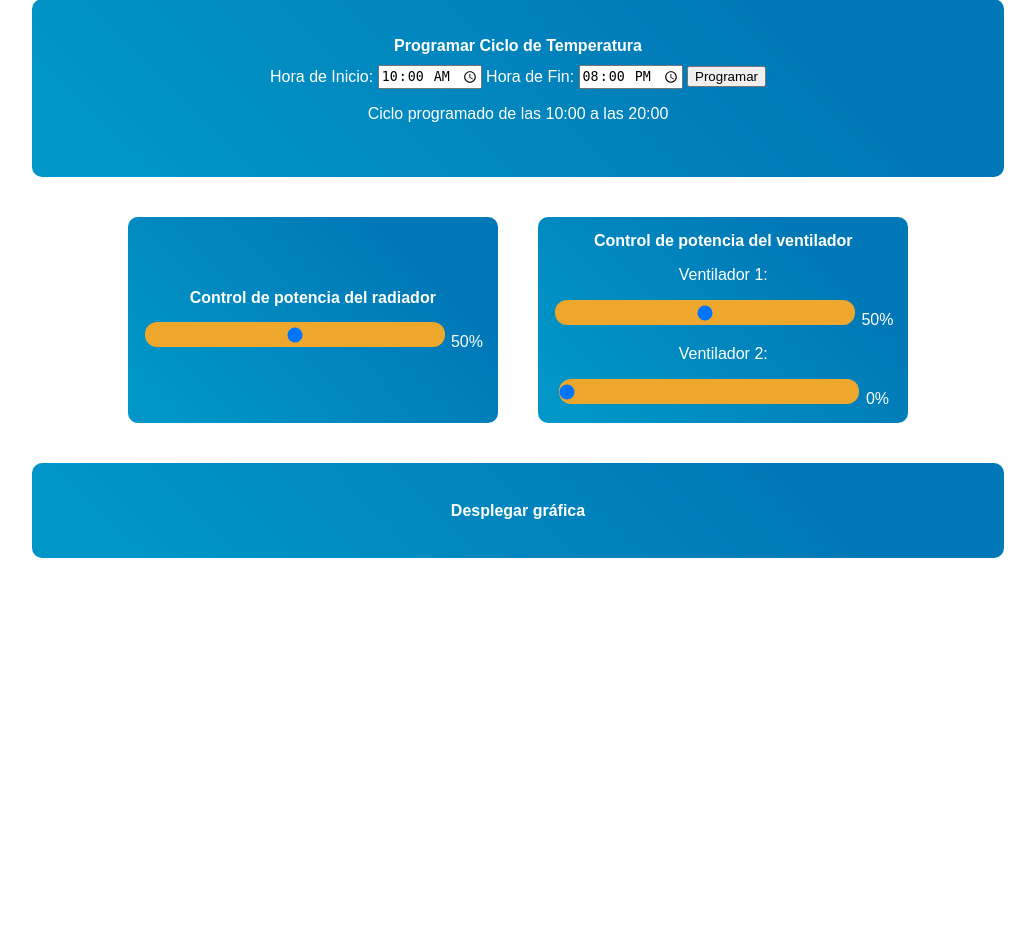
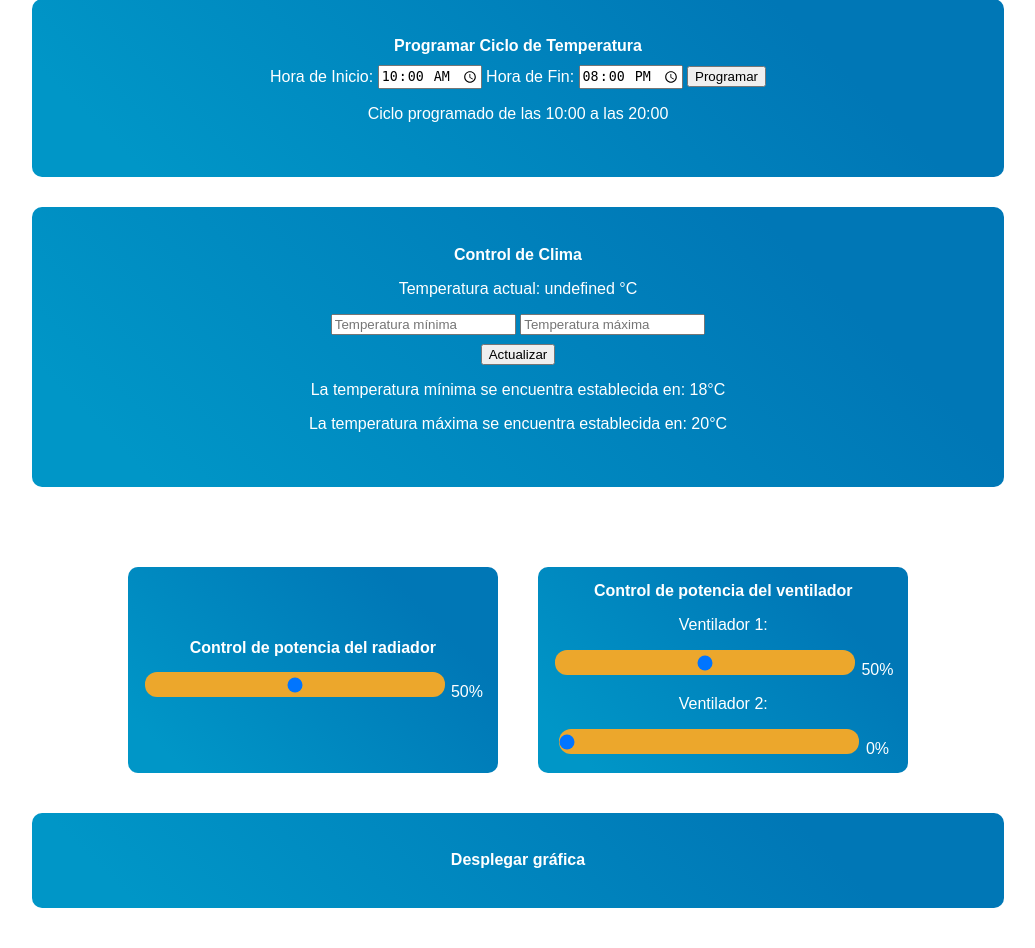
Before and after one commit to Torlia/final-project-FSEm, a Flask app: page / in a window 1280 px wide. Shown: the part 542-1490 px from the top of the page, without its empty margins (122-1157 px from the left). Before the commit the page ends 1100 px from the top, so only its background shows below. Run offline with Flask 3, Linux system fonts and the light colour scheme.

Commit message:
Adición de control de clima + condicionales temperatura. En proceso de comunicar ciclos de irigaciòn y temperatura

```diff
--- a/app.py
+++ b/app.py
@@ -1,4 +1,7 @@
 from flask import Flask, send_from_directory, render_template, request, jsonify
+import threading
+import time
+from datetime import datetime, timedelta
 #import smbus
 #import struct
 
@@ -10,8 +13,16 @@
 dispositivos = {
     'radiador': 0x01,
     'ventilador1': 0x02,
-    'ventilador2': 0x03
+    'ventilador2': 0x03,
+    'bomba': 0x04
 }
+temperatura = 0.0
+temp_min = 18.0
+temp_max = 20.0
+ciclo_riego = None
+ciclo_temperatura = None
+ciclo_thread = None
+hora_fin = "00:00"
 
 @app.route("/")
 def dashboard():
@@ -27,7 +38,8 @@
     estado = data.get('estado')
     try:
         #estado_value = 1 if estado == 'on' else 0
-        #msg = smbus2.i2c_msg.write(SLAVE_ADDR, [estado_value])
+        #data_sent = [dispositivos['bomba'], estado_value]
+        #msg = smbus2.i2c_msg.write(SLAVE_ADDR, [data_sent])
         #i2c.i2c_rdwr(msg)
         print(f"Enviando a Pico: Irrigación {estado}")
     except Exception as e:
@@ -38,24 +50,62 @@
 
 @app.route("/programar-ciclo", methods=["POST"])
 def programar_ciclo():
+    global ciclo_thread, hora_fin
     data = request.get_json()
     tipo = data.get('tipo')
     hora_inicio = data.get('horaInicio')
-    duracion = data.get('duracion')
+    duracion = int(data.get('duracion'))
     frecuencia = data.get('frecuencia')
     try:
-        #horas, minutos = map(int, hora_inicio.split(':'))
-        #if horas > 255 or minutos > 255 or duracion > 255 or frecuencia > 255:
-        #    raise ValueError("Los valores de hora o duración o frecuencia son demasiado altos.")
-        #data_sent = [horas, minutos, duracion, frecuencia]
-        #msg = smbus2.i2c_msg.write(SLAVE_ADDR, data_sent)
-        #i2c.i2c_rdwr(msg)
-        print(f"Enviando a Pico: Hora {hora_inicio}, Duración {duracion} minutos, Frecuencia {frecuencia} días")
+        horas, minutos = map(int, hora_inicio.split(":"))
+        minutos += duracion
+        if minutos >= 60:
+            horas += minutos // 60
+            minutos = minutos % 60
+        hora_fin = f"{horas % 24:02d}:{minutos:02d}"
+        if ciclo_thread and ciclo_thread.is_alive():
+            ciclo_thread.join()
+        ciclo_thread = threading.Thread(
+            target=supervisar_ciclo,
+            args=(tipo, hora_inicio, hora_fin, dispositivos['bomba'], frecuencia)
+        )
+        ciclo_thread.start()
     except Exception as e:
-        print(f"Error enviando datos a Pico: {e}")
-        return jsonify({"error": "Error al enviar datos a la Raspberry Pi."}), 500
+        print(f"Error programando ciclo: {e}")
+        return jsonify({"error": "Error al programar ciclo."}), 500
 
     return jsonify({"message": f"Ciclo de {tipo} programado para comenzar a las {hora_inicio} por {duracion} minutos cada {frecuencia} días"})
+
+@app.route("/supervisar-ciclo", methods=["POST"])
+def supervisar_ciclo(tipo, hora_inicio, hora_fin, dispositivo, frecuencia):
+    data = request.get_json()
+    hora_inicio = data.get('horaInicio')
+
+    while True:
+        fecha_actual = datetime.now()
+        hora_actual = fecha_actual.strftime("%H:%M")
+        dia_actual = fecha_actual.strftime("%d")
+
+        if hora_actual == hora_inicio:
+            # data_sent = [dispositivos['bomba'], 1]
+            # smbus2.i2c_msg.write(SLAVE_ADDR, data_sent)
+            # i2c.i2c_rdwr(msg)
+            print(f"{tipo} iniciado a las {hora_actual}")
+
+        last_irrigation = datetime.min.replace(year=datetime.now().year, month=datetime.now().month, day=datetime.now().day)
+        days_since_last_irrigation = (fecha_actual - last_irrigation).days
+        if days_since_last_irrigation >= frecuencia:
+            print(f"Riego ejecutado")
+            # data_sent = [dispositivos['bomba'], 1]
+            # smbus2.i2c_msg.write(SLAVE_ADDR, data_sent)
+            # i2c.i2c_rdwr(msg)
+            last_irrigation = fecha_actual
+
+        if hora_actual == hora_fin:
+            # data_sent = [dispositivos['bomba'], 0]
+            # smbus2.i2c_msg.write(SLAVE_ADDR, data_sent)
+            # i2c.i2c_rdwr(msg)
+            print(f"{tipo} terminado a las {hora_actual}")
 
 @app.route("/programar-ciclo-temperatura", methods=["POST"])
 def programar_ciclo_temperatura():
@@ -73,6 +123,57 @@
     except Exception as e:
         print(f"Error enviando datos a Pico: {e}")
         return jsonify({"error": "Error al enviar datos a la Raspberry Pi."}), 500
+
+@app.route("/obtener-temperatura", methods=["GET"])
+def obtener_temperatura():
+    global temperatura
+    try:
+        with open('/home/user/Documents/sensor.txt', 'r') as file:
+            content = file.read().replace('\n', ' ')
+            temperatura = float(content)
+
+        return jsonify({"temperatura": temperatura}), 200
+    except Exception as e:
+        print(f"Error al obtener la temperatura: {e}")
+        return jsonify({"error": "No se pudo obtener la temperatura"}), 500
+
+@app.route('/actualizar-limites', methods=['POST'])
+def actualizar_limites():
+    global temp_min, temp_max
+    data = request.get_json()
+    temp_min = float(data.get('minTemp'))
+    temp_max = float(data.get('maxTemp'))
+
+    if not temp_min or not temp_max or temp_min >= temp_max:
+        return jsonify({"message": "Error: los límites de temperatura no son válidos."}), 400
+
+    #data_sent = [temp_min, temp_max]
+    #msg = smbus2.i2c_msg.write(SLAVE_ADDR, data_sent)
+    #i2c.i2c_rdwr(msg)
+    print(f"Temperatura mínima: {temp_min}°C, Temperatura máxima: {temp_max}°C")
+    return jsonify({"message": "Límites de temperatura actualizados correctamente."})
+
+@app.route('/verificar-temperatura', methods=['GET'])
+def verificar_temperatura():
+    global temperatura, temp_min, temp_max
+    if temperatura is None:
+        return jsonify({"mensaje": "Error: No se pudo obtener la temperatura actual."})
+
+    if temperatura < temp_min:
+        # smbus2.i2c_msg.write(SLAVE_ADDR, [dispositivos['ventilador2'], 0])
+        # smbus2.i2c_msg.write(SLAVE_ADDR, [dispositivos['radiador'], 1])
+        print("Temperatura actual:", temperatura,"°C. Radiador encendido.")
+        return jsonify({"mensaje": f"Temperatura actual: {temperatura}°C. Radiador encendido."})
+    elif temperatura > temp_max:
+        # smbus2.i2c_msg.write(SLAVE_ADDR, [dispositivos['radiador'], 0])
+        # smbus2.i2c_msg.write(SLAVE_ADDR, [dispositivos['ventilador2'], 1])
+        print("Temperatura actual:", temperatura,"°C. Ventilador 2 encendido.")
+        return jsonify({"mensaje": f"Temperatura actual: {temperatura}°C. Ventilador 2 encendido."})
+    else:
+        print("Temperatura actual:", temperatura, "°C. Dispositivos apagados.")
+        # smbus2.i2c_msg.write(SLAVE_ADDR, [dispositivos['radiador'], 0])
+        # smbus2.i2c_msg.write(SLAVE_ADDR, [dispositivos['ventilador2'], 0])
+        return jsonify({"mensaje": f"Temperatura actual: {temperatura}°C. Todo en orden, dispositivos apagados."})
 
 @app.route("/actualizar-potencia", methods=["POST"])
 def actualizar_potencia():
--- a/static/js/script.js
+++ b/static/js/script.js
@@ -50,6 +50,18 @@
     });
 }
 
+function verificarCicloPeriodicamente() {
+    setInterval(() => {
+        fetch('/supervisar-ciclo')
+            .then(response => response.json())
+            .then(data => {
+                console.log(data.mensaje);
+            })
+            .catch(error => console.error('Error al supervisar el ciclo en ejecución:', error));
+    }, 1000);
+}
+verificarCicloPeriodicamente();
+
 function programarCicloTemperatura(tipo) {
     const horaInicio = document.getElementById('hora-inicio-temperatura').value;
     const horaFin = document.getElementById('hora-fin-temperatura').value;
@@ -77,6 +89,67 @@
         console.error('Error:', error);
     });
 }
+
+function updateTempLimits() {
+    const minTemp = document.getElementById('min-temp').value || 14;
+    const maxTemp = document.getElementById('max-temp').value || 22;
+
+    document.getElementById('display-min-temp').innerText = minTemp;
+    document.getElementById('display-max-temp').innerText = maxTemp;
+}
+
+function updateTemperature() {
+    const minTemp = document.getElementById('min-temp').value || 14;
+    const maxTemp = document.getElementById('max-temp').value || 22;
+
+    if (parseInt(minTemp) >= parseInt(maxTemp)) {
+        alert("La temperatura mínima no puede ser mayor o igual a la máxima.");
+        return;
+    }
+
+    fetch('/actualizar-limites', {
+        method: 'POST',
+        headers: { 'Content-Type': 'application/json' },
+        body: JSON.stringify({ minTemp, maxTemp })
+    })
+    .then(response => response.json())
+    .then(data => {
+        alert(data.message);
+    })
+    .catch(error => {
+        console.error('Error:', error);
+        alert("Hubo un problema al actualizar los límites.");
+    });
+}
+
+function obtenerTemperaturaActual() {
+    fetch('/obtener-temperatura', {
+        method: 'GET',
+    })
+    .then(response => response.json())
+    .then(data => {
+        const temperatura = data.temperatura;
+        document.getElementById('display-temperatura-actual').innerText = `Temperatura actual: ${temperatura} °C`;
+    })
+    .catch(error => {
+        console.error('Error al obtener la temperatura:', error);
+        document.getElementById('display-temperatura-actual').innerText = `Error al cargar la temperatura.`;
+    });
+}
+setInterval(obtenerTemperaturaActual, 1000);
+obtenerTemperaturaActual();
+
+function verificarTemperaturaPeriodicamente() {
+    setInterval(() => {
+        fetch('/verificar-temperatura')
+            .then(response => response.json())
+            .then(data => {
+                console.log(data.mensaje);
+            })
+            .catch(error => console.error('Error al verificar la temperatura:', error));
+    }, 1000);
+}
+verificarTemperaturaPeriodicamente();
 
 function potencia(slider, spanID, dispositivo) {
     const valorPotencia = slider.value;
--- a/templates/dashboard.html
+++ b/templates/dashboard.html
@@ -47,6 +47,7 @@
             <h2>Programar Ciclo de Temperatura</h2>
         </div>
         <form id="control-temperatura" style="margin-top:10px;">
+
             <label for="hora-inicio-temperatura">Hora de Inicio:</label>
             <input type="time" id="hora-inicio-temperatura" value="10:00">
             <label for="hora-fin-temperatura">Hora de Fin:</label>
@@ -54,6 +55,22 @@
             <button type="button" onclick="programarCicloTemperatura('temperatura')">Programar</button>
         </form>
         <p id="display-ciclo-temperatura">Ciclo programado de las 10:00 a las 20:00</p>
+    </div>
+
+    <div class="tarjeta-funcionalidad">
+        <div class="tarjeta-titulo">
+            <h2>Control de Clima</h2>
+        </div>
+        <p id="display-temperatura-actual">Temperatura actual: 0</p>
+        <div id="temp-limits" style="margin-bottom:0%;">
+            <input type="number" id="min-temp" placeholder="Temperatura mínima" oninput="updateTempLimits()">
+            <input type="number" id="max-temp" placeholder="Temperatura máxima" oninput="updateTempLimits()">
+        </div>
+        <button type="button" onclick="updateTemperature()" style="margin-top: 1%;">Actualizar</button>
+        <div id="temp-messages">
+            <p>La temperatura mínima se encuentra establecida en: <span id="display-min-temp">18</span>°C</p>
+            <p>La temperatura máxima se encuentra establecida en: <span id="display-max-temp">20</span>°C</p>
+        </div>
     </div>
 
   <div class="centered-container" style="margin-bottom:0%">
```
